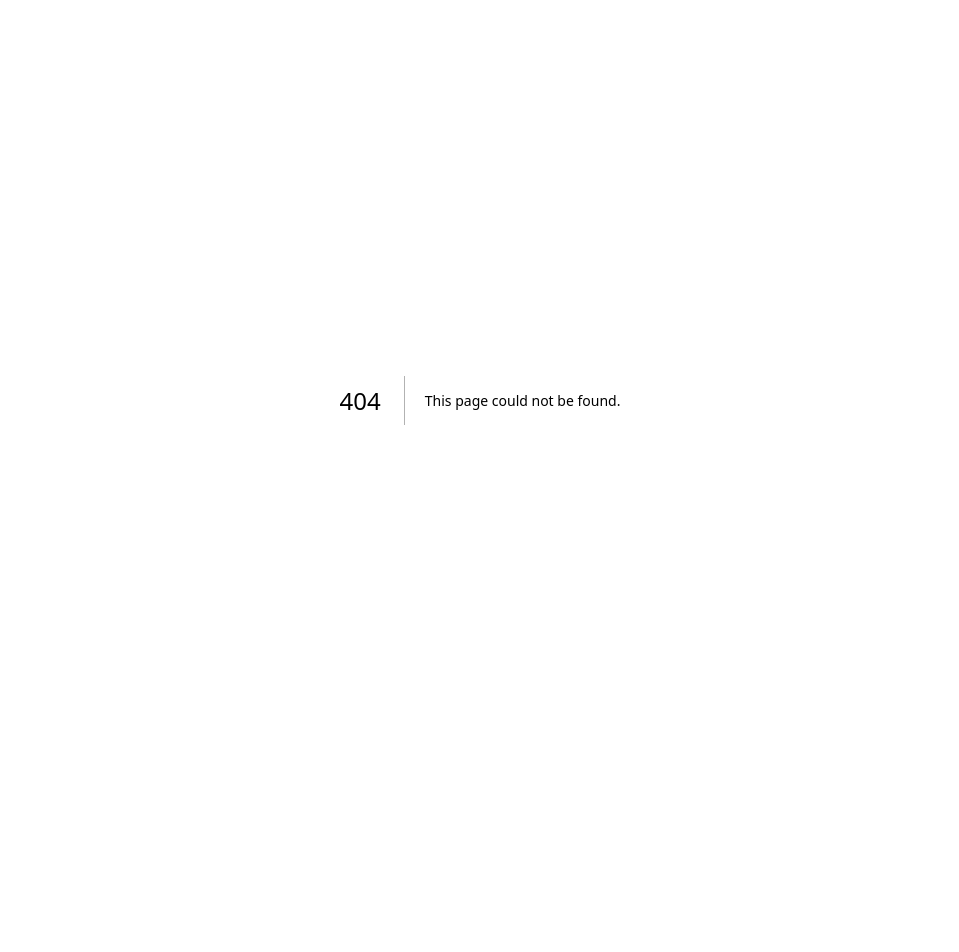
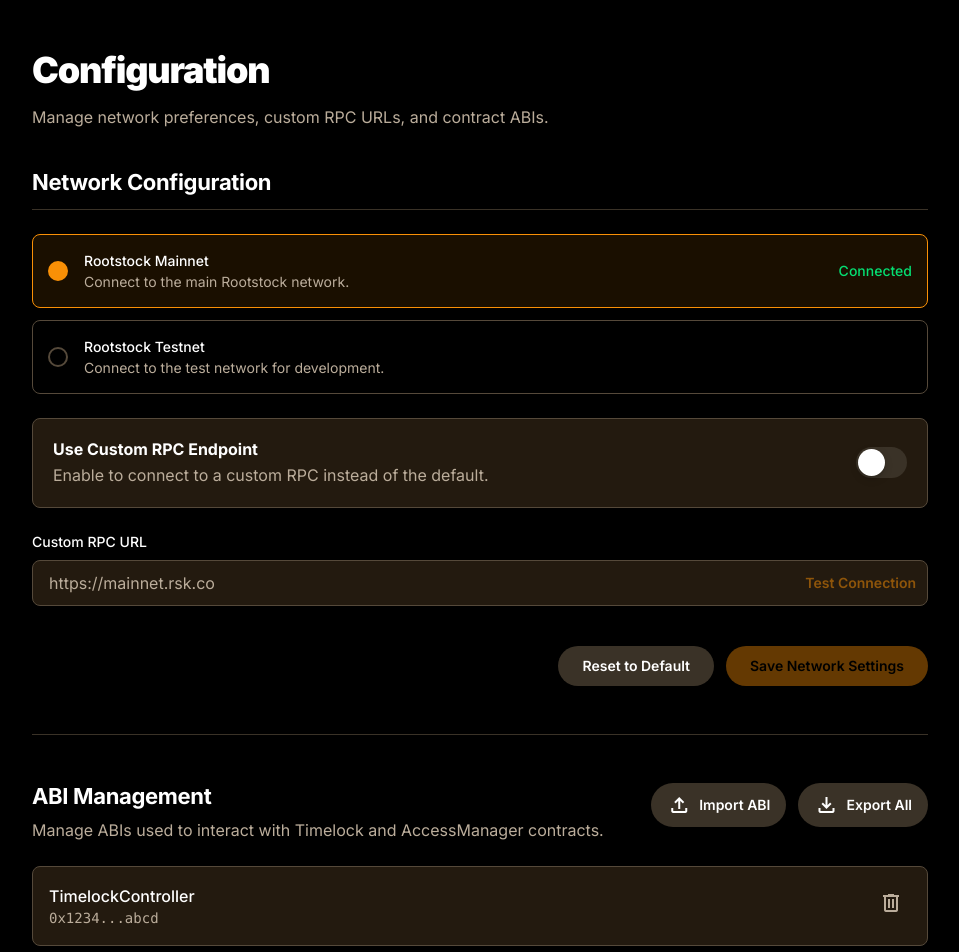
Before and after one commit to TruStartUp/timelock-manager, a Next.js app: page /settings in a window 1280 px wide. Before the commit this address had no page. Shown: the top 952 px of the page, without its empty margins (160-1119 px from the left). Before the commit the page ends 800 px from the top, so only its background shows below. Built offline with nearby package versions, Linux system fonts and the light colour scheme; what @rainbow-me/rainbowkit, wagmi would draw is missing.

Commit message:
feat(settings): implement Settings view with configuration options and unit tests

```diff
--- a/specs/001-integrate-ui-designs/tasks.md
+++ b/specs/001-integrate-ui-designs/tasks.md
@@ -49,10 +49,10 @@
 - [x] T024 [P] [US1] Connect the `PermissionsView` component to relevant data hooks and services.
 
 ### Settings View
-- [ ] T025 [P] [US1] Create the page file for the Settings view at `src/pages/settings.tsx`.
-- [ ] T026 [P] [US1] Implement the main `SettingsView` component in `src/components/settings/SettingsView.tsx` based on `ui-design-files/settings/code.html`.
-- [ ] T027 [P] [US1] Write unit tests for the `SettingsView` component in `tests/components/settings/SettingsView.test.tsx`.
-- [ ] T028 [P] [US1] Connect the `SettingsView` component to relevant data hooks and services.
+- [x] T025 [P] [US1] Create the page file for the Settings view at `src/pages/settings.tsx`.
+- [x] T026 [P] [US1] Implement the main `SettingsView` component in `src/components/settings/SettingsView.tsx` based on `ui-design-files/settings/code.html`.
+- [x] T027 [P] [US1] Write unit tests for the `SettingsView` component in `tests/components/settings/SettingsView.test.tsx`.
+- [x] T028 [P] [US1] Connect the `SettingsView` component to relevant data hooks and services.
 
 ## Phase 4: Polish & Integration
 
--- /dev/null
+++ b/src/components/settings/SettingsView.tsx
@@ -0,0 +1,193 @@
+import { useState } from 'react';
+
+const SettingsView = () => {
+  const [useCustomRpc, setUseCustomRpc] = useState(false);
+  const [rpcUrl, setRpcUrl] = useState('');
+
+  return (
+    <main className="flex-1 p-8 md:p-12 overflow-y-auto">
+      <div className="mx-auto max-w-4xl">
+        <div className="flex flex-wrap justify-between gap-3 mb-10">
+          <div className="flex min-w-72 flex-col gap-3">
+            <p className="text-white text-4xl font-black leading-tight tracking-[-0.033em]">
+              Configuration
+            </p>
+            <p className="text-[#bbad9b] text-base font-normal leading-normal">
+              Manage network preferences, custom RPC URLs, and contract ABIs.
+            </p>
+          </div>
+        </div>
+        <section className="flex flex-col gap-6">
+          <h2 className="text-white text-[22px] font-bold leading-tight tracking-[-0.015em] pb-3 border-b border-[#3a3227]">
+            Network Configuration
+          </h2>
+          <div className="flex flex-col gap-3">
+            <label className="flex items-center gap-4 rounded-lg border border-solid border-primary p-[15px] cursor-pointer bg-primary/10">
+              <input
+                defaultChecked
+                className="h-5 w-5 appearance-none rounded-full border-2 border-[#55493a] bg-transparent checked:border-primary checked:bg-primary focus:outline-none focus:ring-0 focus:ring-offset-0 ring-offset-background-dark"
+                name="network-selection"
+                type="radio"
+              />
+              <div className="flex grow flex-col">
+                <p className="text-white text-sm font-medium leading-normal">
+                  Rootstock Mainnet
+                </p>
+                <p className="text-[#bbad9b] text-sm font-normal leading-normal">
+                  Connect to the main Rootstock network.
+                </p>
+              </div>
+              <span className="text-sm font-medium text-green-400">
+                Connected
+              </span>
+            </label>
+            <label className="flex items-center gap-4 rounded-lg border border-solid border-[#55493a] p-[15px] cursor-pointer hover:border-primary/50 transition-colors">
+              <input
+                className="h-5 w-5 appearance-none rounded-full border-2 border-[#55493a] bg-transparent checked:border-primary checked:bg-primary focus:outline-none focus:ring-0 focus:ring-offset-0 ring-offset-background-dark"
+                name="network-selection"
+                type="radio"
+              />
+              <div className="flex grow flex-col">
+                <p className="text-white text-sm font-medium leading-normal">
+                  Rootstock Testnet
+                </p>
+                <p className="text-[#bbad9b] text-sm font-normal leading-normal">
+                  Connect to the test network for development.
+                </p>
+              </div>
+            </label>
+          </div>
+          <div className="@container">
+            <div className="flex flex-1 flex-col items-start justify-between gap-4 rounded-lg border border-[#55493a] bg-[#231a0f] p-5 @[480px]:flex-row @[480px]:items-center">
+              <div className="flex flex-col gap-1">
+                <p className="text-white text-base font-bold leading-tight">
+                  Use Custom RPC Endpoint
+                </p>
+                <p className="text-[#bbad9b] text-base font-normal leading-normal">
+                  Enable to connect to a custom RPC instead of the default.
+                </p>
+              </div>
+              <label className="relative flex h-[31px] w-[51px] cursor-pointer items-center rounded-full border-none bg-[#3a3227] p-0.5 has-[:checked]:justify-end has-[:checked]:bg-primary">
+                <div
+                  className="h-full w-[27px] rounded-full bg-white transition-transform"
+                  style={{
+                    boxShadow:
+                      'rgba(0, 0, 0, 0.15) 0px 3px 8px, rgba(0, 0, 0, 0.06) 0px 3px 1px',
+                  }}
+                ></div>
+                <input
+                  className="invisible absolute"
+                  type="checkbox"
+                  onChange={() => setUseCustomRpc(!useCustomRpc)}
+                />
+              </label>
+            </div>
+          </div>
+          <div className="flex flex-col gap-2">
+            <label
+              className="text-sm font-medium text-white"
+              htmlFor="rpc-url"
+            >
+              Custom RPC URL
+            </label>
+            <div className="relative">
+              <input
+                className="w-full rounded-lg border border-[#55493a] bg-[#231a0f] px-4 py-2.5 text-white placeholder:text-[#bbad9b] focus:border-primary focus:ring-primary/50"
+                disabled={!useCustomRpc}
+                id="rpc-url"
+                placeholder="https://mainnet.rsk.co"
+                type="text"
+                value={rpcUrl}
+                onChange={(e) => setRpcUrl(e.target.value)}
+              />
+              <button
+                className="absolute inset-y-0 right-0 flex items-center pr-3 text-sm font-semibold text-primary disabled:text-primary/50 disabled:cursor-not-allowed"
+                disabled={!useCustomRpc}
+              >
+                Test Connection
+              </button>
+            </div>
+          </div>
+          <div className="flex justify-end gap-3 pt-4">
+            <button className="rounded-full px-6 py-2.5 text-sm font-semibold text-white bg-[#3a3227] hover:bg-[#55493a] transition-colors">
+              Reset to Default
+            </button>
+            <button
+              className="rounded-full px-6 py-2.5 text-sm font-semibold text-black bg-primary hover:bg-primary/80 transition-colors disabled:bg-primary/40 disabled:cursor-not-allowed"
+              disabled
+            >
+              Save Network Settings
+            </button>
+          </div>
+        </section>
+        <div className="my-12 h-px w-full bg-[#3a3227]"></div>
+        <section className="flex flex-col gap-6">
+          <div className="flex flex-wrap items-start justify-between gap-4">
+            <div>
+              <h2 className="text-white text-[22px] font-bold leading-tight tracking-[-0.015em]">
+                ABI Management
+              </h2>
+              <p className="text-[#bbad9b] text-base font-normal leading-normal mt-2">
+                Manage ABIs used to interact with Timelock and AccessManager
+                contracts.
+              </p>
+            </div>
+            <div className="flex gap-3">
+              <button className="flex items-center gap-2 rounded-full px-4 py-2.5 text-sm font-semibold text-white bg-[#3a3227] hover:bg-[#55493a] transition-colors">
+                <span className="material-symbols-outlined text-base">
+                  upload
+                </span>
+                Import ABI
+              </button>
+              <button className="flex items-center gap-2 rounded-full px-4 py-2.5 text-sm font-semibold text-white bg-[#3a3227] hover:bg-[#55493a] transition-colors">
+                <span className="material-symbols-outlined text-base">
+                  download
+                </span>
+                Export All
+              </button>
+            </div>
+          </div>
+          <div className="flex flex-col gap-3">
+            <div className="flex items-center justify-between rounded-lg border border-[#55493a] bg-[#231a0f] p-4">
+              <div className="flex flex-col">
+                <p className="text-white font-medium">TimelockController</p>
+                <p className="text-sm text-[#bbad9b] font-mono">
+                  0x1234...abcd
+                </p>
+              </div>
+              <button className="p-2 rounded-full hover:bg-[#3a3227] text-[#bbad9b] hover:text-white transition-colors">
+                <span className="material-symbols-outlined">delete</span>
+              </button>
+            </div>
+            <div className="flex items-center justify-between rounded-lg border border-[#55493a] bg-[#231a0f] p-4">
+              <div className="flex flex-col">
+                <p className="text-white font-medium">AccessManager</p>
+                <p className="text-sm text-[#bbad9b] font-mono">
+                  0x5678...efgh
+                </p>
+              </div>
+              <button className="p-2 rounded-full hover:bg-[#3a3227] text-[#bbad9b] hover:text-white transition-colors">
+                <span className="material-symbols-outlined">delete</span>
+              </button>
+            </div>
+            <div className="flex items-center justify-between rounded-lg border border-[#55493a] bg-[#231a0f] p-4">
+              <div className="flex flex-col">
+                <p className="text-white font-medium">
+                  MyCustomContract (User Imported)
+                </p>
+                <p className="text-sm text-[#bbad9b] font-mono">
+                  0x9abc...ijkl
+                </p>
+              </div>
+              <button className="p-2 rounded-full hover:bg-[#3a3227] text-[#bbad9b] hover:text-white transition-colors">
+                <span className="material-symbols-outlined">delete</span>
+              </button>
+            </div>
+          </div>
+        </section>
+      </div>
+    </main>
+  );
+};
+
+export default SettingsView;
--- /dev/null
+++ b/src/pages/settings.tsx
@@ -0,0 +1,7 @@
+import SettingsView from '@/components/settings/SettingsView';
+
+const SettingsPage = () => {
+  return <SettingsView />;
+};
+
+export default SettingsPage;
```
Also changed, not shown: 1 other file (tests, documents, lock files or other folders).
